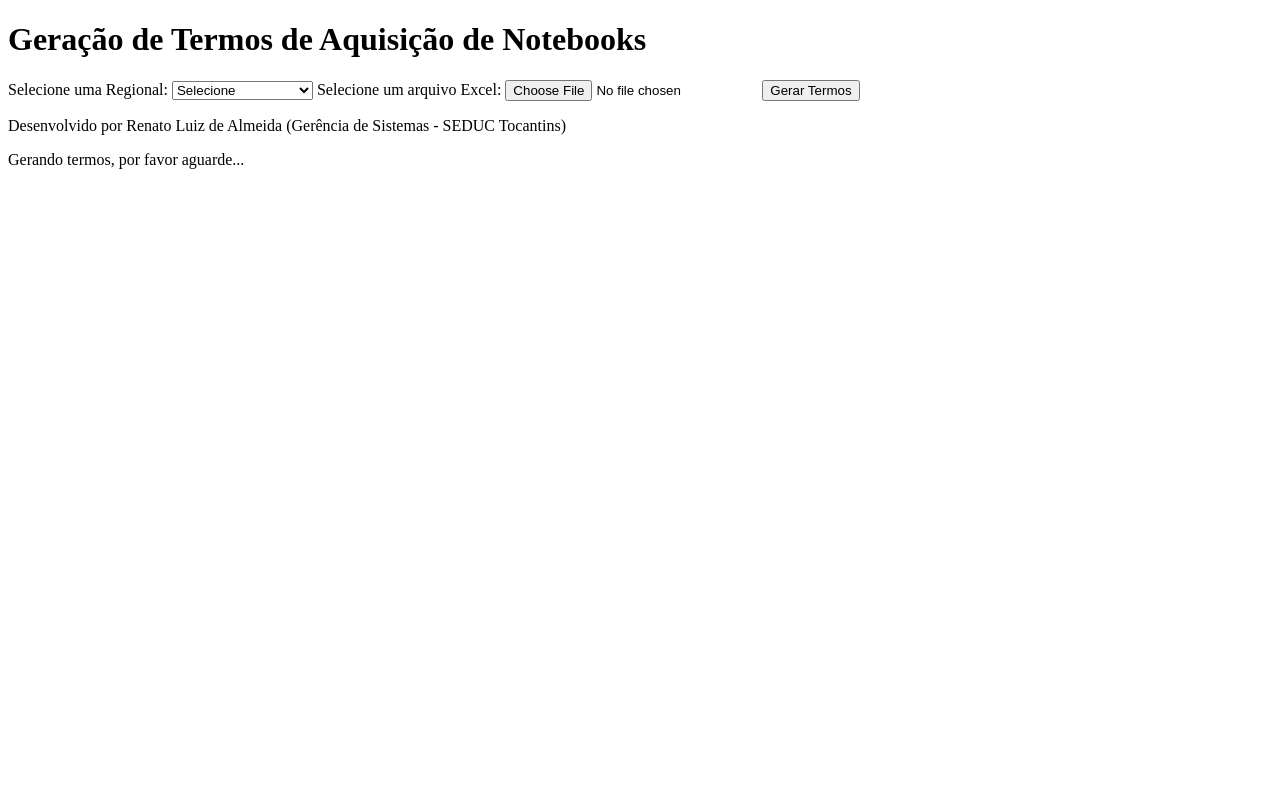
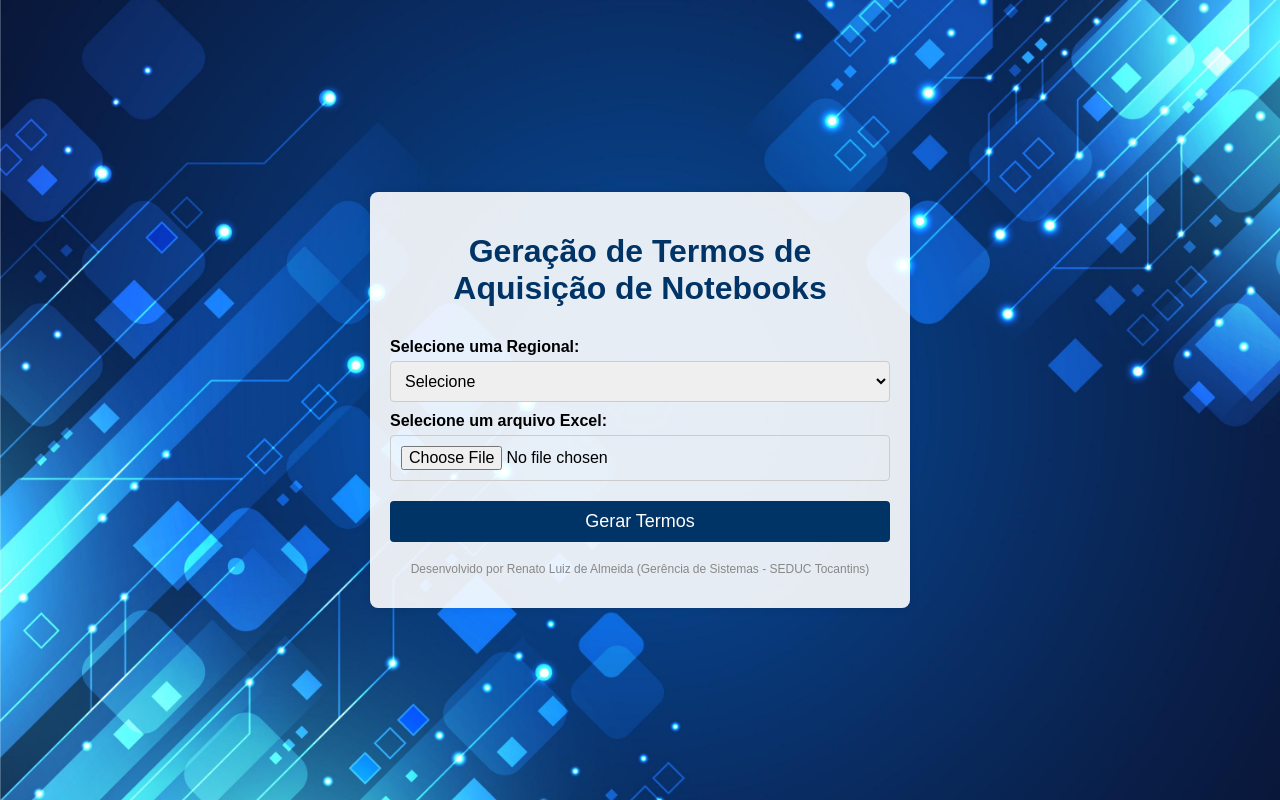
Before and after one commit to RenatoAlmeidaSeduc/SistemaGeradorDeTermos, a plain HTML site: page static_site/index.html in a window 1280 px wide. Drawn offline with Linux system fonts and the light colour scheme; the site is published under a folder, as on GitHub Pages, so addresses that start at the root find nothing.

Commit message:
gertdfgvcxgdfg

```diff
--- a/static_site/index.html
+++ b/static_site/index.html
@@ -4,7 +4,7 @@
     <meta charset="utf-8">
     <meta name="viewport" content="width=device-width, initial-scale=1.0">
     <title>Gerador de Termos</title>
-    <link rel="stylesheet" href="/static/style.css">
+    <link rel="stylesheet" href="style.css">
 </head>
 <body>
     <div class="container">
--- /dev/null
+++ b/static_site/style.css
@@ -0,0 +1,90 @@
+body {
+    font-family: Arial, sans-serif;
+    background: url("fundo.jpg") no-repeat center center fixed;
+    background-size: cover;
+    margin: 0;
+    padding: 0;
+    display: flex;
+    justify-content: center;
+    align-items: center;
+    height: 100vh;
+}
+.container {
+    background-color: rgba(255, 255, 255, 0.9);
+    padding: 20px;
+    border-radius: 8px;
+    box-shadow: 0 0 10px rgba(0, 0, 0, 0.1);
+    max-width: 500px;
+    width: 100%;
+}
+
+h1 {
+    text-align: center;
+    color: #003366;
+}
+
+form {
+    display: flex;
+    flex-direction: column;
+}
+
+label {
+    margin-top: 10px;
+    font-weight: bold;
+}
+
+select, input[type="file"], button {
+    margin-top: 5px;
+    padding: 10px;
+    border-radius: 4px;
+    border: 1px solid #ccc;
+    font-size: 16px;
+}
+
+button {
+    background-color: #003366;
+    color: white;
+    border: none;
+    cursor: pointer;
+    margin-top: 20px;
+    font-size: 18px;
+}
+
+button:hover {
+    background-color: #002244;
+}
+
+.footer {
+    text-align: center;
+    margin-top: 20px;
+    font-size: 12px;
+    color: #888;
+}
+
+.loading {
+    display: none;
+    position: fixed;
+    top: 0;
+    left: 0;
+    width: 100%;
+    height: 100%;
+    background: rgba(255, 255, 255, 0.8);
+    justify-content: center;
+    align-items: center;
+    flex-direction: column;
+    z-index: 9999;
+}
+
+.spinner {
+    border: 16px solid #f3f3f3;
+    border-top: 16px solid #3498db;
+    border-radius: 50%;
+    width: 120px;
+    height: 120px;
+    animation: spin 2s linear infinite;
+}
+
+@keyframes spin {
+    0% { transform: rotate(0deg); }
+    100% { transform: rotate(360deg); }
+}
```
Also changed, not shown: static_site/fundo.jpg (added).
